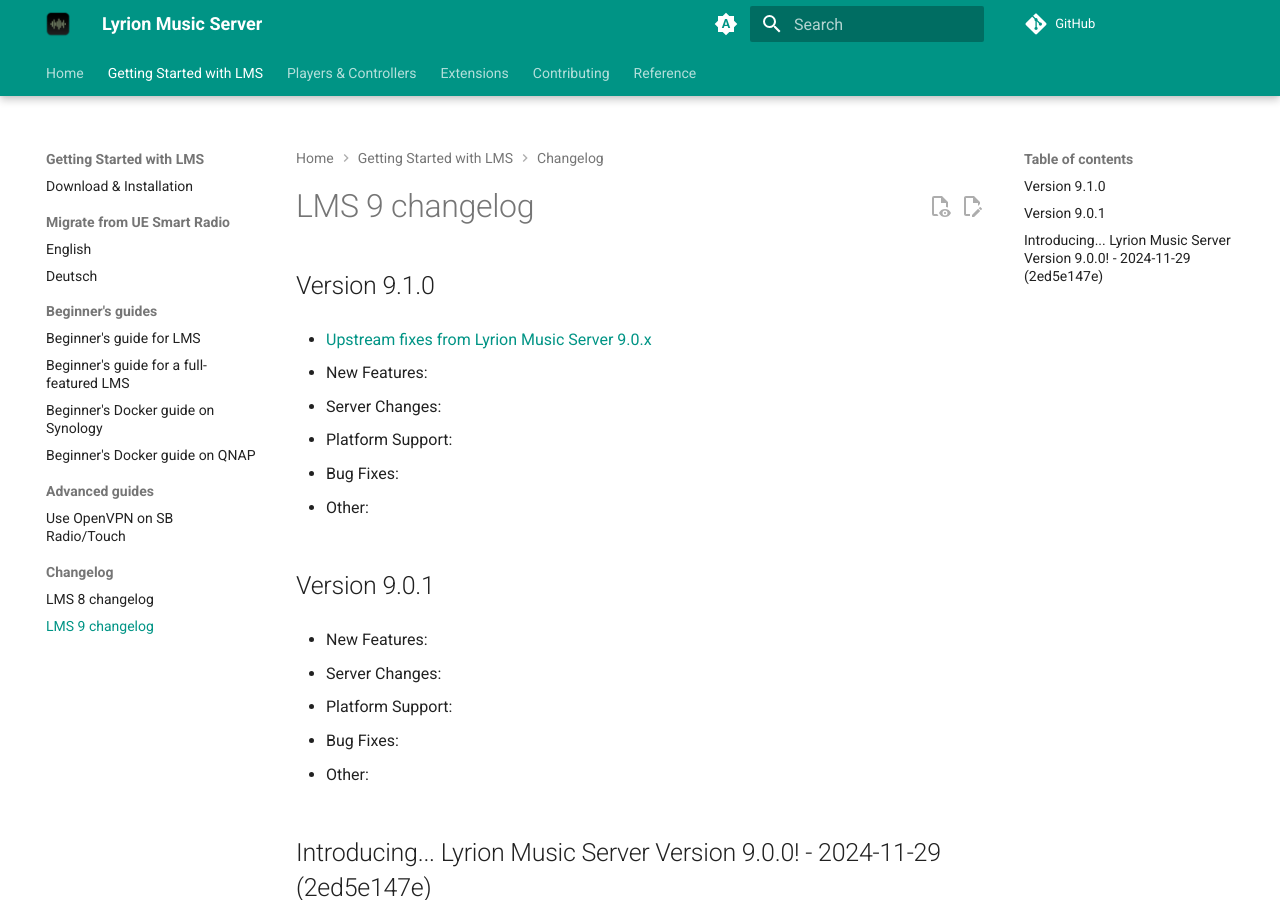
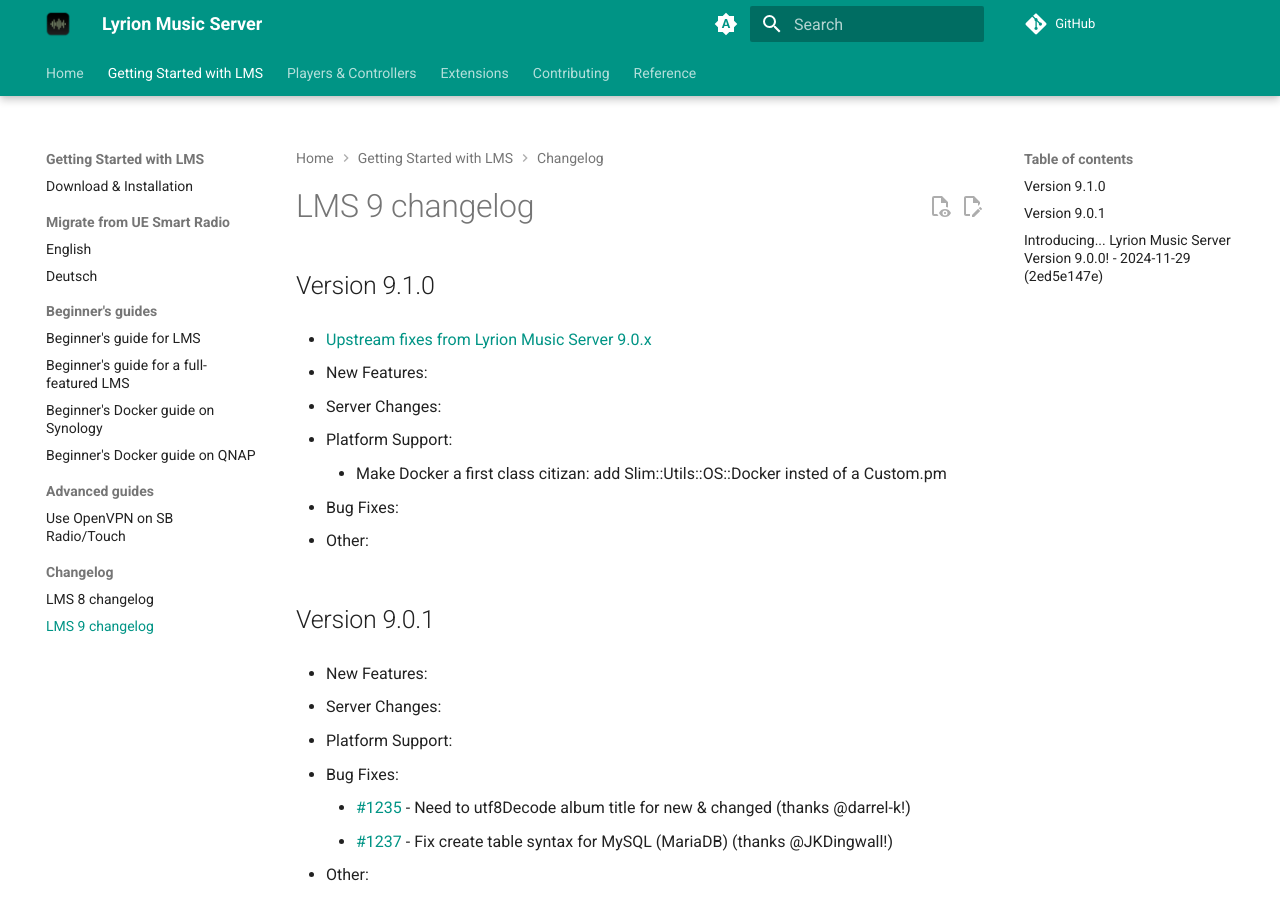
Before and after one commit to LMS-Community/lms-community.github.io, an MkDocs documentation site: the page built from docs/getting-started/changelog-lms9.md, in a window 1280 px wide and 900 px high. Built offline with MkDocs 1.6.1 and Material for MkDocs 9.7.7, drawn with Linux system fonts in a browser that asks for light colours; a script that is not in the unit is left out; plug-ins that fetch from the network failed and are left out; comment, search, counter and statistics services are not loaded.

```diff
--- a/docs/getting-started/changelog-lms9.md
+++ b/docs/getting-started/changelog-lms9.md
@@ -7,6 +7,8 @@
 - Server Changes:
 
 - Platform Support:
+
+	- Make Docker a first class citizan: add Slim::Utils::OS::Docker insted of a Custom.pm
 
 - Bug Fixes:
 
@@ -21,6 +23,9 @@
 - Platform Support:
 
 - Bug Fixes:
+
+	- [#1235](https://github.com/LMS-Community/slimserver/pull/1235) \- Need to utf8Decode album title for new & changed (thanks @darrel-k!)
+	- [#1237](https://github.com/LMS-Community/slimserver/pull/1237) \- Fix create table syntax for MySQL (MariaDB) (thanks @JKDingwall!)
 
 - Other:
 
```
Also changed, not shown: docs/analytics/stats.json (+1 -1 lines).
